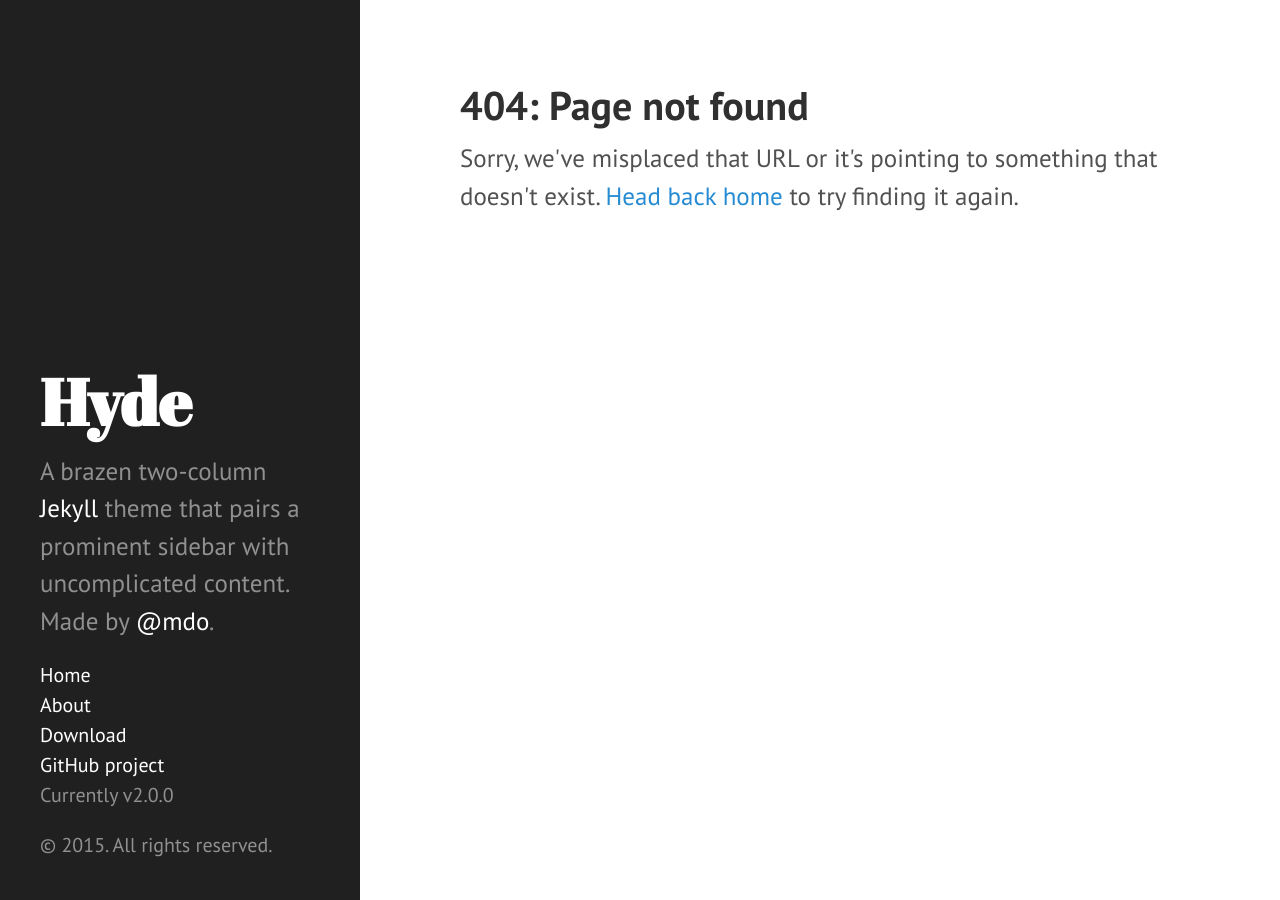
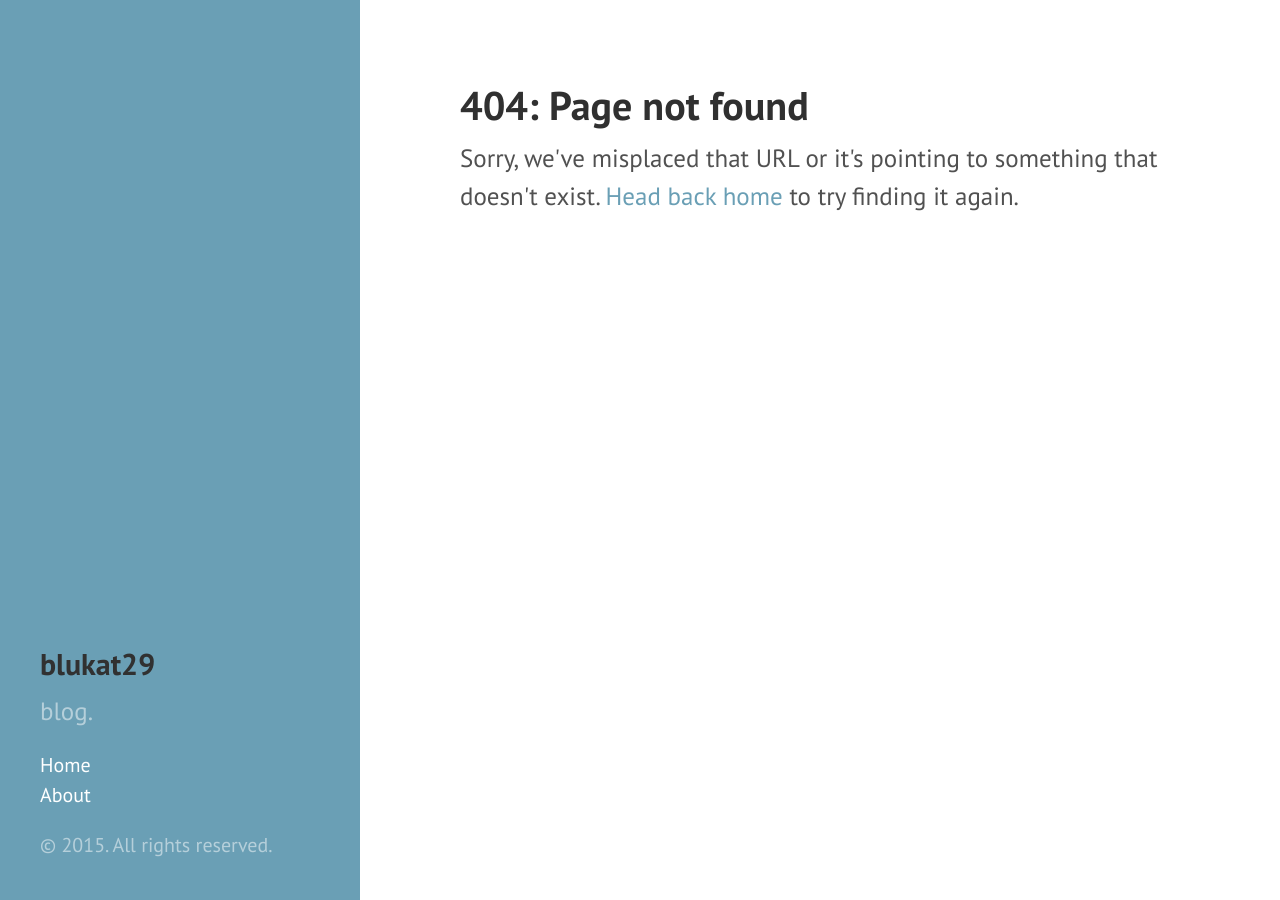
Before and after one commit to blukat29/blukat29.github.io, a Jekyll site: the page built from 404.html, in a window 1280 px wide. Built offline with Jekyll 4.4.1, drawn with Linux system fonts in a browser that asks for light colours; Markdown is read by kramdown in place of the engine named in the settings.

Commit message:
Basic settings

```diff
--- a/_config.yml
+++ b/_config.yml
@@ -3,22 +3,16 @@ markdown:         redcarpet
 highlighter:      true
 
 # Permalinks
-permalink:        pretty
+permalink:        /:year/:month/:title/
 
 # Setup
-title:            Hyde
-tagline:          'A Jekyll theme'
-description:      'A brazen two-column <a href="http://jekyllrb.com" target="_blank">Jekyll</a> theme that pairs a prominent sidebar with uncomplicated content. Made by <a href="https://twitter.com/mdo" target="_blank">@mdo</a>.'
-url:              http://hyde.getpoole.com
+title:            blukat29
+tagline:          'blog'
+description:      'blog.'
+url:              http://blukat29.github.io
 
 author:
-  name:           'Mark Otto'
-  url:            https://twitter.com/mdo
+  name:           'blukat29'
+  url:            https://github.com/blukat29
 
-paginate:         5
-
-# Custom vars
-version:          2.0.0
-
-github:
-  repo:           https://github.com/poole/hyde
+paginate:         1
--- a/_includes/sidebar.html
+++ b/_includes/sidebar.html
@@ -1,7 +1,7 @@
 <div class="sidebar">
   <div class="container sidebar-sticky">
     <div class="sidebar-about">
-      <h1>{{ site.title }}</h1>
+      <h2>{{ site.title }}</h2>
       <p class="lead">{{ site.description }}</p>
     </div>
 
@@ -25,10 +25,6 @@
           {% endif %}
         {% endif %}
       {% endfor %}
-
-      <li class="sidebar-nav-item"><a href="{{ site.github.repo }}/archive/v{{ site.version }}.zip">Download</a></li>
-      <li class="sidebar-nav-item"><a href="{{ site.github.repo }}">GitHub project</a></li>
-      <li class="sidebar-nav-item">Currently v{{ site.version }}</li>
     </ul>
 
     <p>&copy; {{ site.time | date: '%Y' }}. All rights reserved.</p>
--- a/_layouts/default.html
+++ b/_layouts/default.html
@@ -3,7 +3,7 @@
 
   {% include head.html %}
 
-  <body>
+  <body class="theme-base-0d">
 
     {% include sidebar.html %}
 
```
